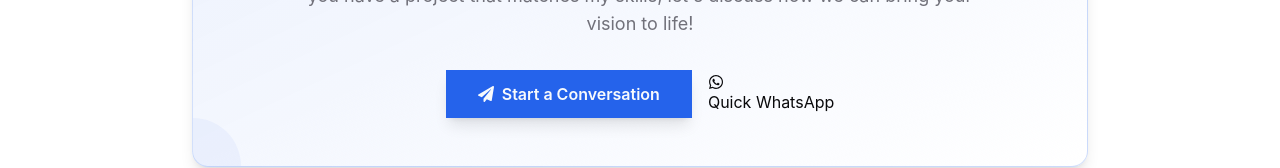
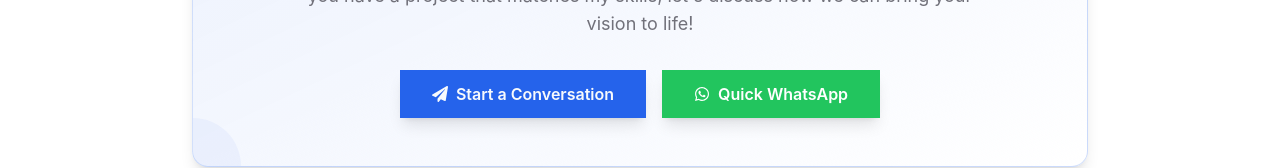
Before and after one commit to Austinkuria/portfolio, a Next.js app: page /contact in a window 1280 px wide. Shown: the part 567-735 px from the top of the page. Built offline with nearby package versions, Linux system fonts and the light colour scheme; no server answers.

Commit message:
fix(contact): update WhatsApp and email links to use dynamic personal info

```diff
--- a/src/app/contact/page.tsx
+++ b/src/app/contact/page.tsx
@@ -629,10 +629,10 @@ export default function Contact() {
                 </m.button>
 
                 <a
-                  href={socialLinks.whatsapp}
+                  href={`https://wa.me/${personalInfo.whatsappNumber}?text=${encodeURIComponent(contactConfig.whatsappMessage)}`}
                   target="_blank"
                   rel="noopener noreferrer"
-
+                  className="px-8 py-3 bg-green-500 hover:bg-green-600 text-white rounded-lg font-semibold inline-flex items-center shadow-lg hover:shadow-xl transition-all duration-300"
                 >
                   <FaWhatsapp className="mr-2" />
                   Quick WhatsApp
@@ -705,7 +705,7 @@ export default function Contact() {
                     <div className="min-w-0 flex-1">
                       <h5 className="font-medium text-sm sm:text-base">Email</h5>
                       <a
-                        href={socialLinks.email}
+                        href={`mailto:${personalInfo.email}?subject=${encodeURIComponent(`Project Inquiry from ${personalInfo.name.full} Portfolio`)}&body=${encodeURIComponent(`Hi ${personalInfo.name.first},\n\nI found your portfolio and would like to discuss a project with you.\n\nBest regards,`)}`}
                         className="text-xs sm:text-sm text-muted-foreground hover:text-primary transition-colors truncate block"
                       >
                         Send Email
@@ -720,7 +720,7 @@ export default function Contact() {
                     <div className="min-w-0 flex-1">
                       <h5 className="font-medium text-sm sm:text-base">WhatsApp</h5>
                       <a
-                        href={socialLinks.whatsapp}
+                        href={`https://wa.me/${personalInfo.whatsappNumber}?text=${encodeURIComponent(contactConfig.whatsappMessage)}`}
                         target="_blank"
                         rel="noopener noreferrer"
                         className="text-xs sm:text-sm text-muted-foreground hover:text-primary transition-colors truncate block"
```
